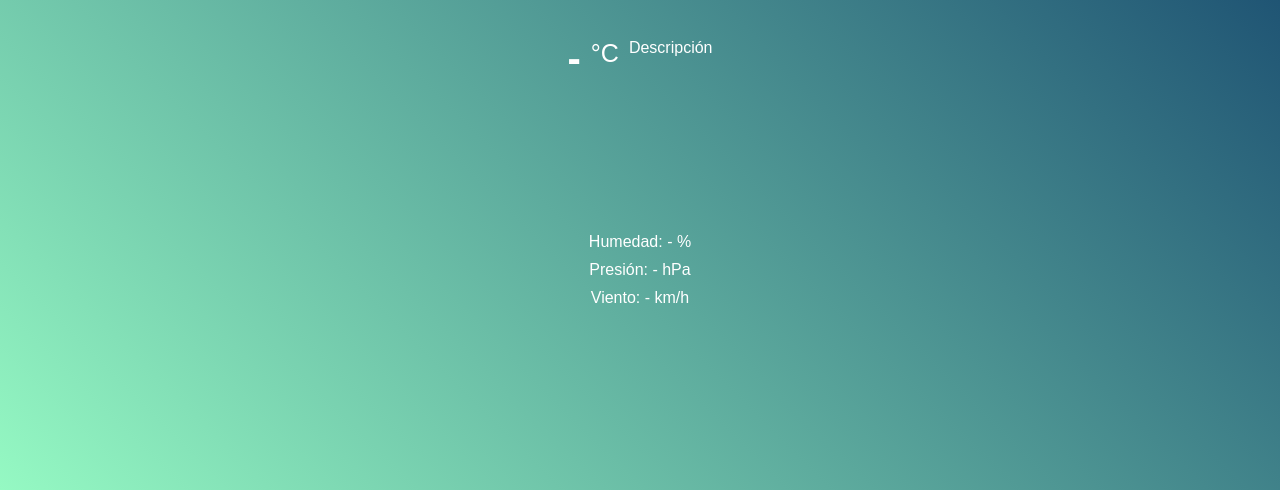
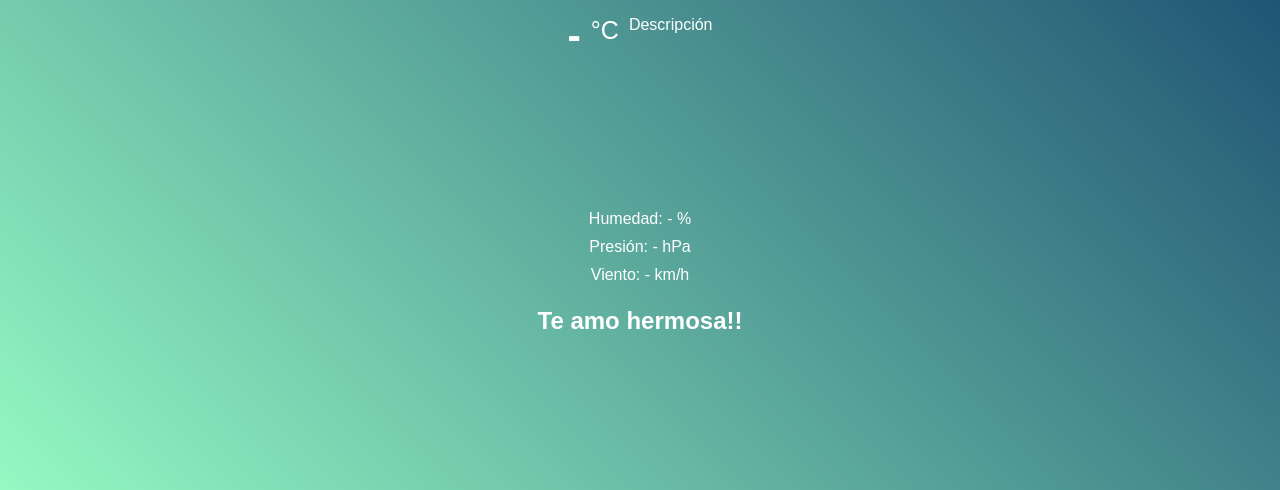
Before and after one commit to rodrip13/App_Clima, a plain HTML site: page index.html in a window 1280 px wide. Shown: the part 310-800 px from the top of the page. Drawn offline with Linux system fonts and the light colour scheme.

Commit message:
para Romi

```diff
--- a/index.html
+++ b/index.html
@@ -37,6 +37,8 @@
       <span class="wind-speed"> - </span>
       <span class="wind-unit">km/h</span>
     </div>
+    <br>
+    <h2>Te amo hermosa!!</h2>
   </div>
 
     <script src="skycons.js"></script>
```
